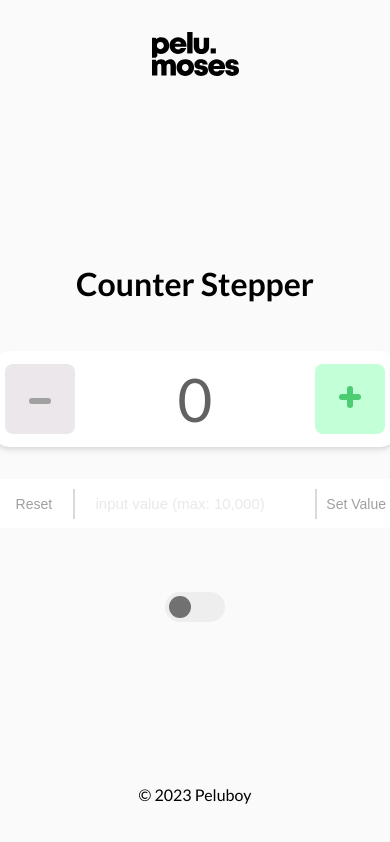
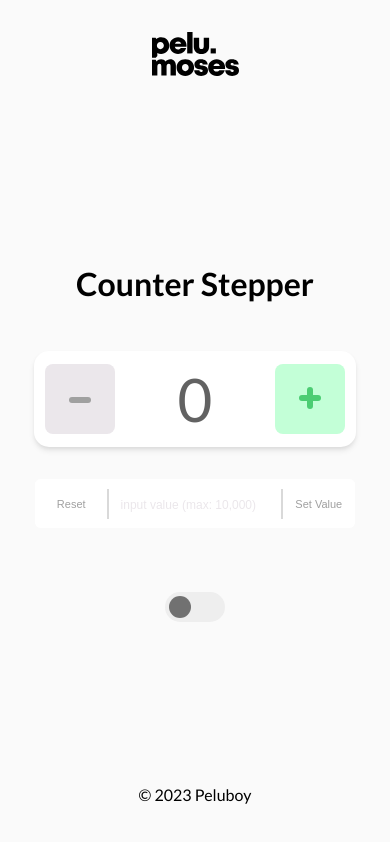
Before and after one commit to Peluboy/vue-counter-app, a Vue app: page / in a window 390 px wide. Built offline with nearby package versions, Linux system fonts and the light colour scheme.

Commit message:
fixed the responsiveness

```diff
--- a/src/App.vue
+++ b/src/App.vue
@@ -108,4 +108,19 @@ button {
   outline: none;
   border: none;
 }
+
+@media screen and (max-width: 768px) {
+  input {
+    padding-left: 0.7rem;
+    padding-right: 0;
+    width: 160px;
+  }
+  button {
+    font-size: 11px;
+  }
+
+  input::placeholder {
+    font-size: 12px;
+  }
+}
 </style>
--- a/src/components/Counter.vue
+++ b/src/components/Counter.vue
@@ -176,4 +176,14 @@ export default {
   background: #ffffff;
   border-radius: 0 6px 6px 0;
 }
+
+@media screen and (max-width: 768px) {
+  .increment_decrement {
+    width: 300px;
+  }
+
+  .input_field {
+    width: 320px;
+  }
+}
 </style>
```
